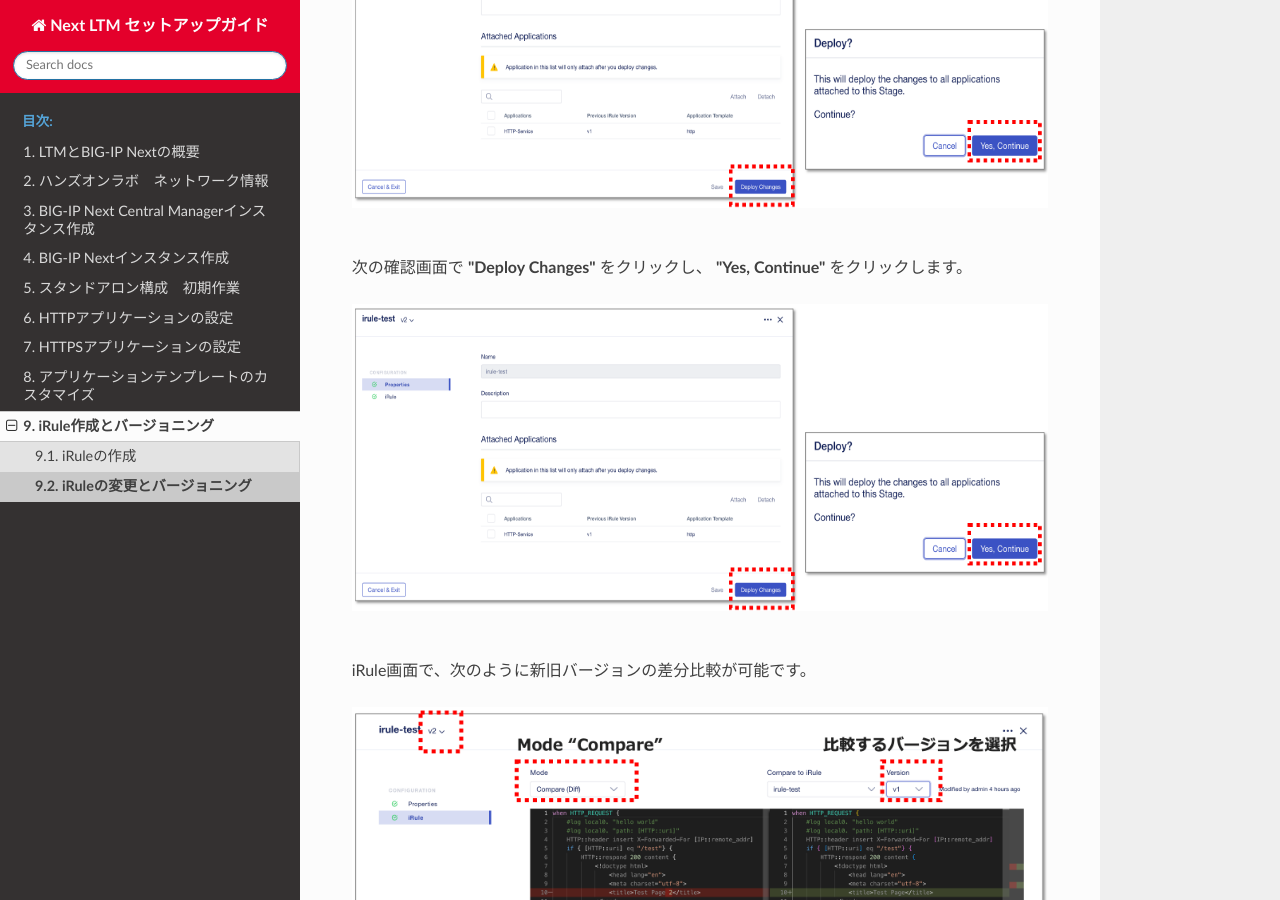
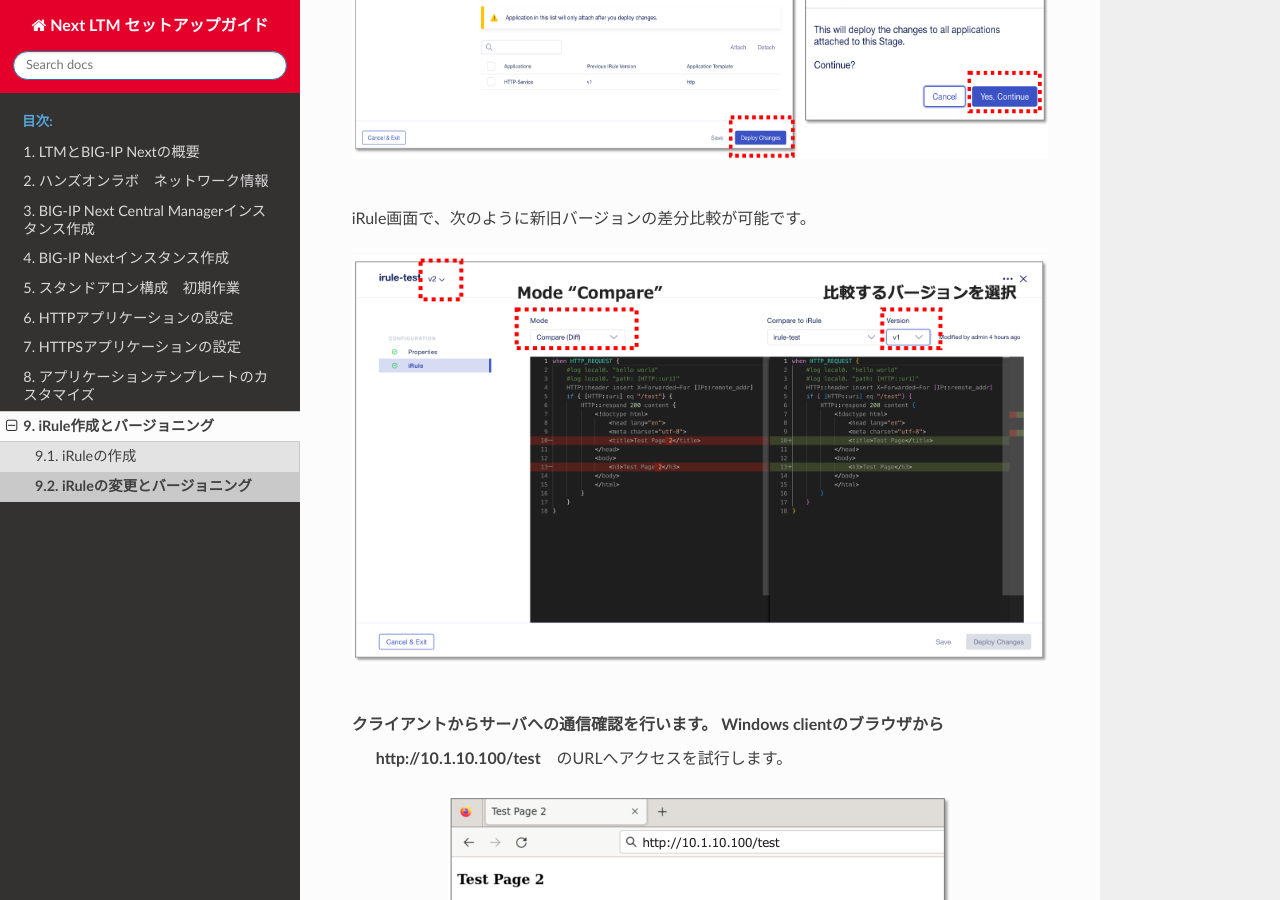
Before and after one commit to BeF5/f5j-easy-setup-next-ltm, a Sphinx documentation site: the page built from docs/content09/module02/module02.rst, in a window 1280 px wide and 900 px high, scrolled down 4183 px. Built offline with Sphinx 7.4.7 and the Read the Docs theme 2.0.0, drawn with Linux system fonts in a browser that asks for light colours.

Commit message:
Update module02.rst

```diff
--- a/docs/content09/module02/module02.rst
+++ b/docs/content09/module02/module02.rst
@@ -26,7 +26,7 @@ iRuleの変更
 HTMLコンテンツ内容を、"Test Page"から **"Test Page 2"** へと編集します。
 
 .. figure:: images/c9-m2-3.png
-   :scale: 50%
+   :scale: 45%
    :align: center
 
 編集後、 **”Commit Changes”** をクリックします。
@@ -80,14 +80,6 @@ Properties画面の上部ドロップダウンから **"v2"** を選択し、 **
 
 
 |
-次の確認画面で **"Deploy Changes"** をクリックし、 **"Yes, Continue"** をクリックします。
-
-.. figure:: images/c9-m2-8.png
-   :scale: 40%
-   :align: center
-
-
-|
 iRule画面で、次のように新旧バージョンの差分比較が可能です。
 
 .. figure:: images/c9-m2-9.png
```
